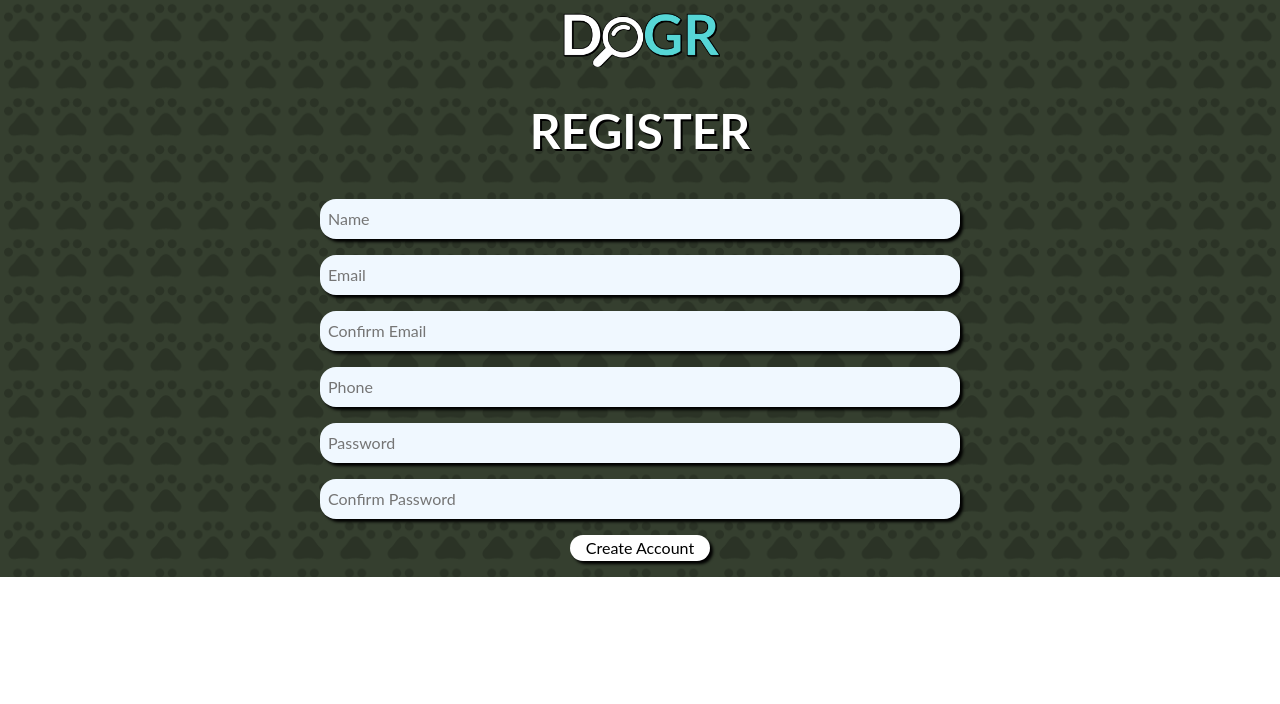
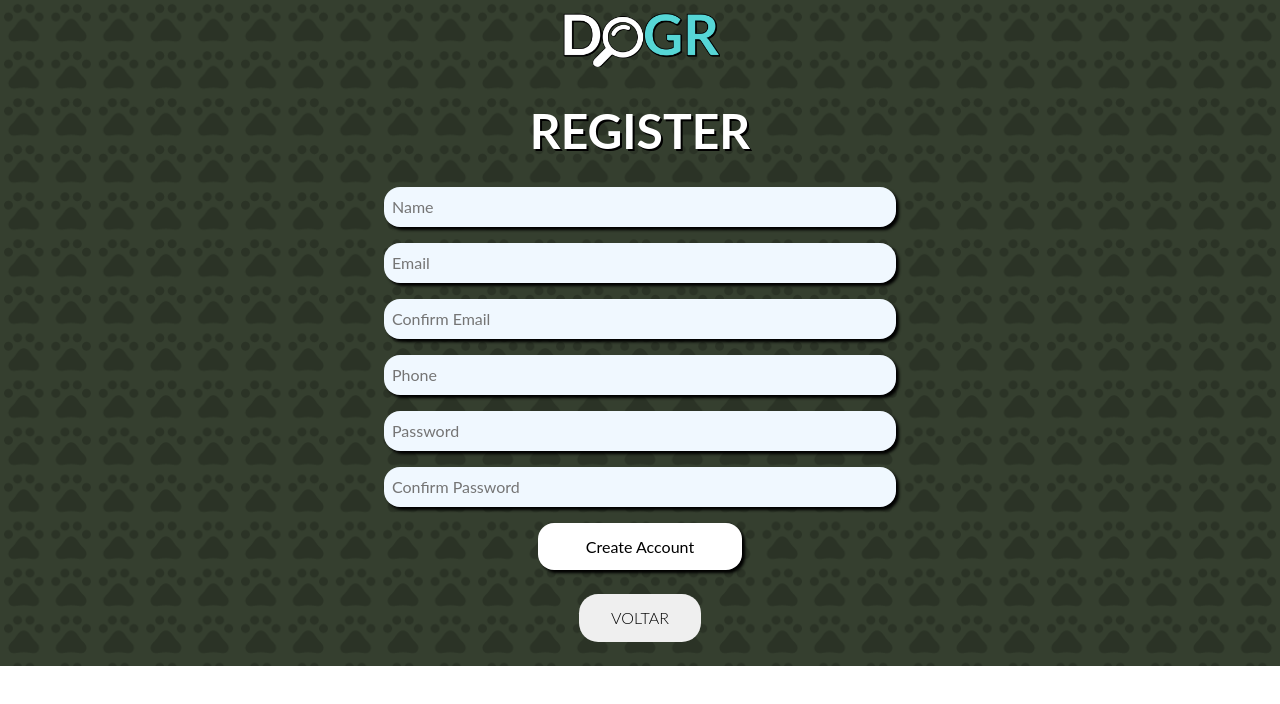
Before and after one commit to gabrielscholze-r/lostdogs, a React (Create React App) app in the folder frontend/: page /Register in a window 1280 px wide. Shown: the top 704 px of the page. Built offline with nearby package versions, Linux system fonts and the light colour scheme; the HTML template or start-up script is replaced by a standard one.

Commit message:
go back button

```diff
--- a/frontend/src/pages/Login/index.css
+++ b/frontend/src/pages/Login/index.css
@@ -28,7 +28,6 @@
     color: rgb(32, 32, 32);
 }
 #login-title{
-    margin-top: 2.2rem;
     font-size: 3rem;
     font-weight: bolder;
     color: white;
@@ -41,3 +40,20 @@
     filter: drop-shadow(2px 2px 0px rgba(0, 0, 0, 0.151));
 
 }
+.back-button{
+    margin: auto;
+    width: fit-content;
+    outline: 0;
+    border: 0;
+    font-weight: 300;
+    padding: 0.75rem 2rem;
+    border-radius: 1.2rem;
+    transition: 0.2s;
+    cursor: pointer;
+}
+.back-button:hover{
+    opacity: 0.7;
+}
+.back-button:focus{
+    outline: 0;
+}
--- a/frontend/src/pages/Login/index.js
+++ b/frontend/src/pages/Login/index.js
@@ -1,6 +1,7 @@
 import React, { useState } from 'react';
 import { Alert } from 'react-bootstrap';
 import { useCookies } from 'react-cookie';
+import { useHistory } from 'react-router-dom';
 import Header from '../../components/Header';
 import API from '../../config/API'
 import './index.css'
@@ -9,7 +10,7 @@ function Login() {
   const [alertMessage, setMessage] = useState("")
   const [email, setEmail] = useState("")
   const [password, setPassword] = useState("")
-
+  let history = useHistory()
   async function Login() {
     if (email == "" | password == "") {
       setMessage("FILL ALL THE FIELDS!")
@@ -20,7 +21,7 @@ function Login() {
         password
       }})
       console.log(response)
-      if (response) {
+      if (response.data) {
         setCookies('log', 1, { path: "/" })
       }
       else {
@@ -38,10 +39,11 @@ function Login() {
       <Header />
       <div className="login-form-container p-3">
         <h3 id="login-title">LOGIN</h3>
+        <p className='error-message'>{alertMessage}</p>
         <input type="text" className="text-input my-3" placeholder='Username' onChange={e => setEmail(e.target.value)} />
         <input type="password" className="text-input my-3" placeholder='Password' onChange={e => setPassword(e.target.value)} />
-        <button className="login-button mt-5 mb-2" onClick={e => Login()}>ENTER</button>
-        <p className='error-message'>{alertMessage}</p>
+        <button className="login-button mt-3 mb-3" onClick={e => Login()}>ENTER</button>
+        <button className="back-button mt-3 mb-4"  onClick={e =>{ history.push('/'); window.location.reload(false)}}>VOLTAR</button>
       </div>
     </div>
   );
--- a/frontend/src/pages/Register/index.css
+++ b/frontend/src/pages/Register/index.css
@@ -1,5 +1,5 @@
 .Register{
-    width: 50%;
+    width: 40%;
     margin: auto;
     display: grid;
 }
@@ -24,7 +24,7 @@
     background-color: rgb(211, 250, 250);
     color: rgb(32, 32, 32);
 }
-#login-title{
+#register-title{
     margin-top: 2.2rem;
     font-size: 3rem;
     font-weight: bolder;
@@ -32,9 +32,11 @@
     filter: drop-shadow(2px 2px 0px black);
 }
 .create-account-button{
+    transition: 0.2s;
+    padding: 0.7rem 3rem;
     font-size: 1rem;
     cursor: pointer;
-    border-radius: 5rem;
+    border-radius: 1rem;
     width: max-content;
     margin: auto;
     margin:1px auto;
@@ -47,8 +49,7 @@
     outline: 0;
 }
 .create-account-button:hover{
-    margin:0 auto;
-    border: 1px solid black;
+    background-color: rgba(255, 255, 255, 0.726);
 }
 #login-title{
     margin-top: 2.2rem;
--- a/frontend/src/pages/Register/index.js
+++ b/frontend/src/pages/Register/index.js
@@ -2,6 +2,7 @@ import React, { useState } from 'react';
 import Header from '../../components/Header';
 import API from '../../config/API';
 import './index.css'
+import { useHistory } from 'react-router-dom';
 
 function Register() {
     const [name, setName] = useState("")
@@ -11,16 +12,16 @@ function Register() {
     const [password, setPassword] = useState("")
     const [password2, setPassword2] = useState("")
     const [msg, setMSG] = useState("")
-
+    let history = useHistory()
 
     async function CreateAccount() {
         if (email !== email2) {
             setMSG("Emails do not match")
         }
-        else if (password!==password2){
+        else if (password !== password2) {
             setMSG("Passwords do not match")
         }
-        else{
+        else {
             const response = await API.post('/person', {
                 userName: name,
                 email,
@@ -40,7 +41,7 @@ function Register() {
     return (
         <div className="Register">
             <Header />
-            <h3 id="login-title" className="mb-3">REGISTER</h3>
+            <h3 id="register-title" className="mb-1">REGISTER</h3>
             <h4 className='error-message'>{msg}</h4>
             <input type="text" placeholder='Name' className="text-input-register my-2 mt-3" onChange={e => { setName(e.target.value) }} />
             <input type="text" placeholder='Email' className="text-input-register my-2" value={email} onChange={e => { setEmail(e.target.value) }} />
@@ -48,7 +49,8 @@ function Register() {
             <input type="text" placeholder='Phone' className="text-input-register my-2" onChange={e => { setPhone(e.target.value) }} />
             <input type="password" placeholder='Password' className="text-input-register my-2" onChange={e => { setPassword(e.target.value) }} />
             <input type="password" placeholder='Confirm Password' className="text-input-register my-2" onChange={e => { setPassword2(e.target.value) }} />
-            <button className="create-account-button px-3 my-2 mb-3" onClick={() => {CreateAccount()}}>Create Account</button>
+            <button className="create-account-button my-2 mb-3" onClick={() => { CreateAccount() }}>Create Account</button>
+            <button className="back-button mt-2 mb-4" onClick={e =>{ history.push('/'); window.location.reload(false)}}>VOLTAR</button>
         </div>
     );
 }
```
